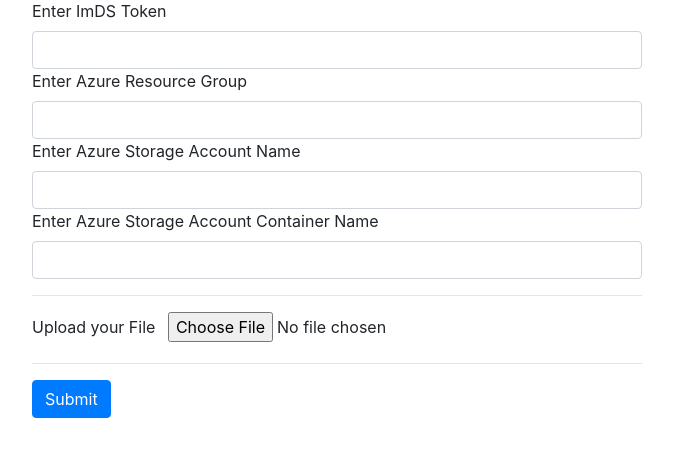
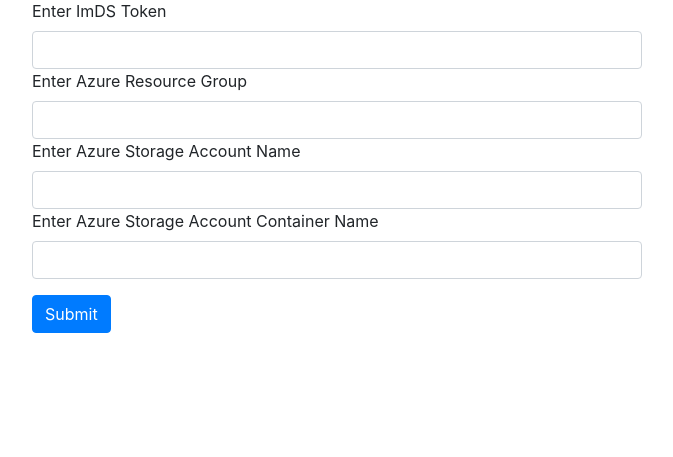
Before and after one commit to dodgycoder/Azure-PDF-APP, a PHP site: page /attacker/sas_gen.php in a window 1280 px wide. Shown: the part 221-678 px from the top of the page, without its empty margins (303-976 px from the left). Run offline with PHP 8.4, Linux system fonts and the light colour scheme; data that the repository does not hold is empty.

Commit message:
Update sas_gen.php

```diff
--- a/attacker/sas_gen.php
+++ b/attacker/sas_gen.php
@@ -142,12 +142,7 @@ $ipdat = @json_decode(file_get_contents(
                   <label for="cn" required="required">Enter Azure Storage Account Container Name</label>
                   <input type="text" name="cn" value="" class="form-control" id="cn" aria-describedby="emailHelp">
                 </div>
-                <hr>
-                <div class="form-group mt-3">
-                  <label class="mr-2">Upload your File</label>
-                  <input type="file" name="fileToUpload" id="fileToUpload">
-                </div>
-                <hr>
+
                 <button type="submit" name="submit" class="btn btn-primary">Submit</button>
 
               </form>
```
